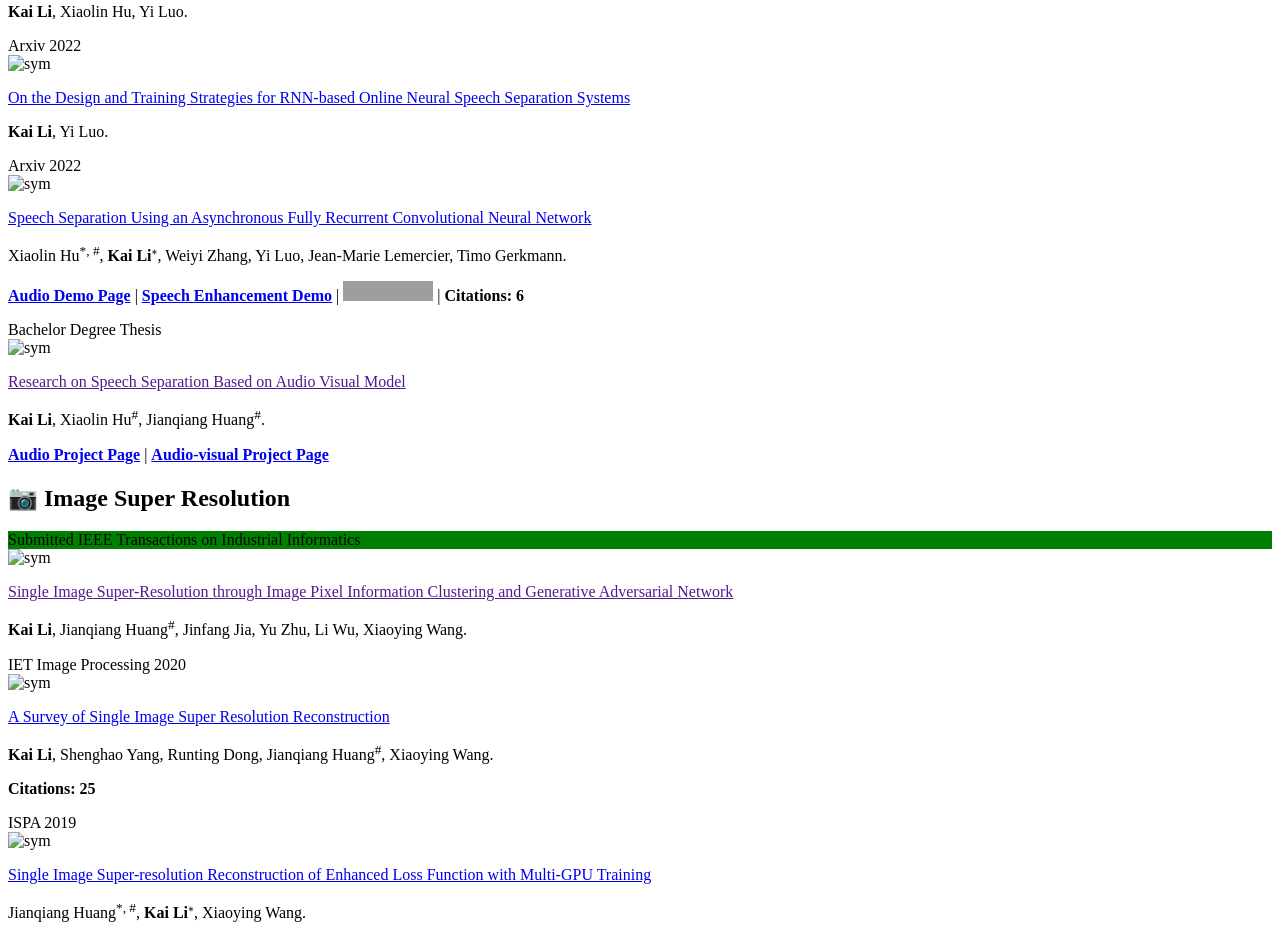
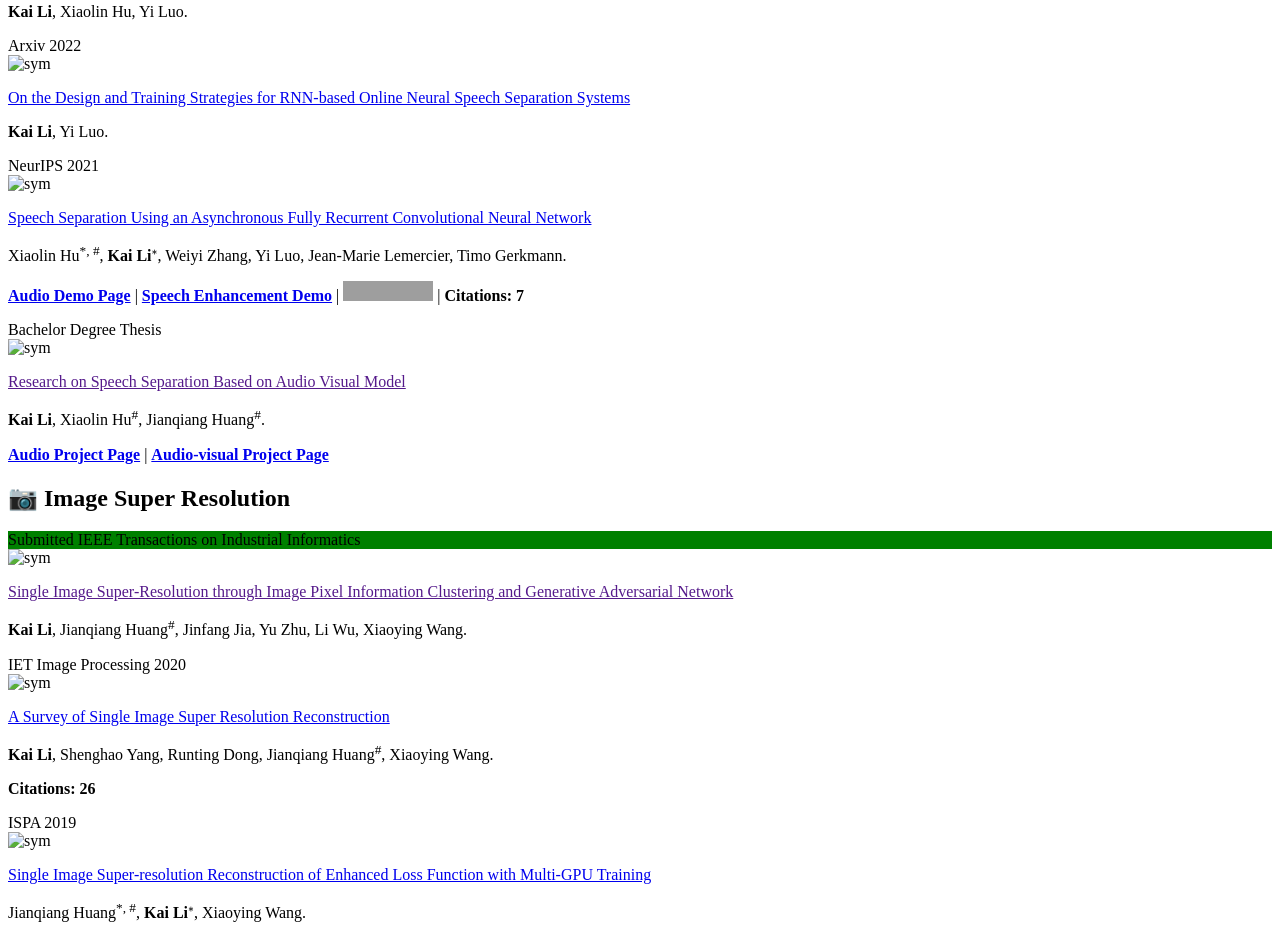
Before and after one commit to JusperLee/jusperlee.github.io, a Jekyll site: the page built from _pages/includes/pub.md, in a window 1280 px wide. Shown: the part 986-1924 px from the top of the page. Built offline with Jekyll 4.4.1, drawn with Linux system fonts in a browser that asks for light colours; nearby versions of some CDN libraries; our own code applies the rules of GitHub Pages for plain Markdown files; formulas are drawn with MathJax 3; grey boxes are pictures that could not be loaded.

Commit message:
Update pub.md

```diff
--- a/_pages/includes/pub.md
+++ b/_pages/includes/pub.md
@@ -45,14 +45,14 @@ Ting-Yu Kuo, Yuanda Liao, **Kai Li**, Bo Hong, Xiaolin Hu.
 </div>
 </div>
 
-<div class='paper-box'><div class='paper-box-image'><div><div class="badge">Arxiv 2022</div><img src='images/afrcnn.png' alt="sym" width="100%"></div></div>
+<div class='paper-box'><div class='paper-box-image'><div><div class="badge">NeurIPS 2021</div><img src='images/afrcnn.png' alt="sym" width="100%"></div></div>
 <div class='paper-box-text' markdown="1">
 
 [Speech Separation Using an Asynchronous Fully Recurrent Convolutional Neural Network](https://papers.nips.cc/paper/2021/file/be1bc7997695495f756312886f566110-Paper.pdf)
 
 Xiaolin Hu<sup>*, #</sup>, **Kai Li$^*$**, Weiyi Zhang, Yi Luo, Jean-Marie Lemercier, Timo Gerkmann.
 
-[**Audio Demo Page**](./project/AFRCNN) \| [**Speech Enhancement Demo**](./project/AFRCNN-Enh) \| <a href="https://github.com/JusperLee/AFRCNN-For-Speech-Separation"><img src="https://img.shields.io/github/stars/JusperLee/AFRCNN-For-Speech-Separation?style=social&amp;label=Code+Stars" alt=""></a> \| **Citations: 6**
+[**Audio Demo Page**](./project/AFRCNN) \| [**Speech Enhancement Demo**](./project/AFRCNN-Enh) \| <a href="https://github.com/JusperLee/AFRCNN-For-Speech-Separation"><img src="https://img.shields.io/github/stars/JusperLee/AFRCNN-For-Speech-Separation?style=social&amp;label=Code+Stars" alt=""></a> \| **Citations: 7**
 
 </div>
 </div>
@@ -87,7 +87,7 @@ Xiaolin Hu<sup>*, #</sup>, **Kai Li$^*$**, Weiyi Zhang, Yi Luo, Jean-Marie Lemer
 
 **Kai Li**, Shenghao Yang, Runting Dong, Jianqiang Huang<sup>#</sup>, Xiaoying Wang.
 
-**Citations: 25**
+**Citations: 26**
 
 </div>
 </div>
```
